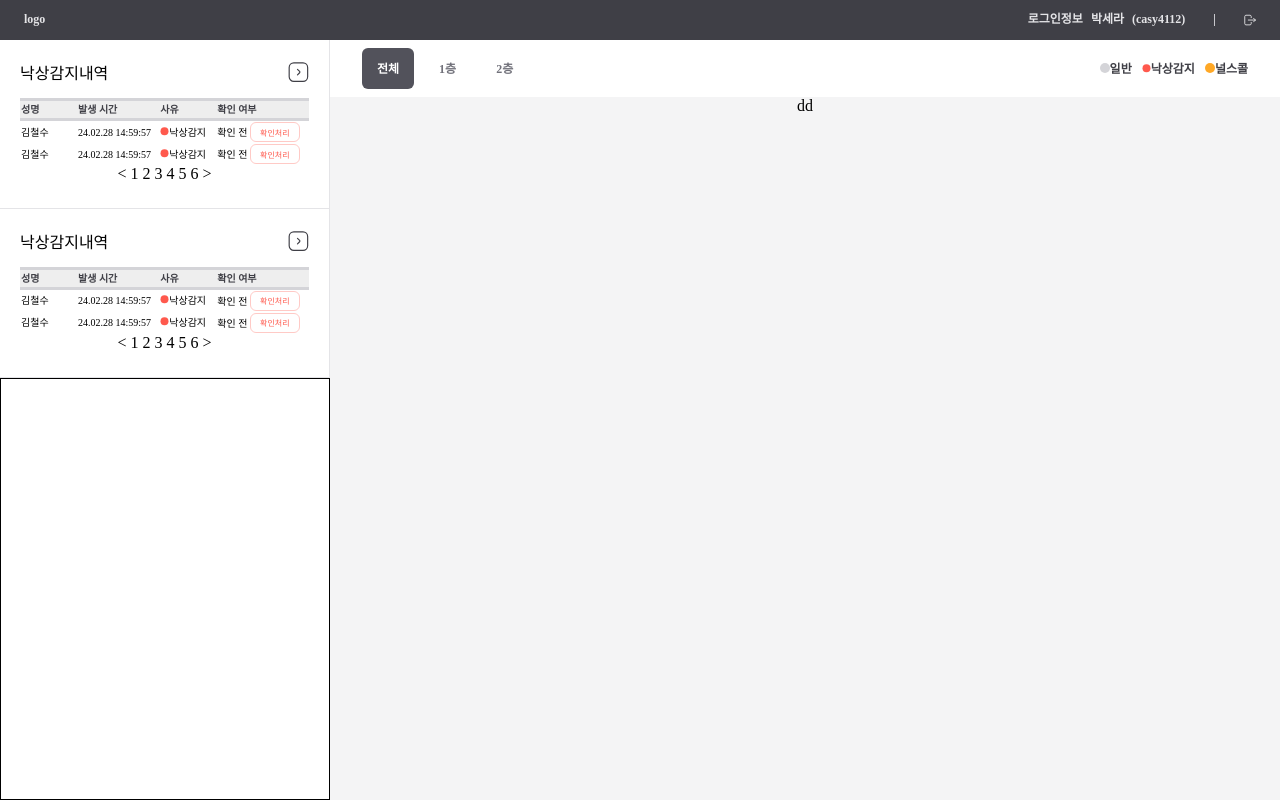
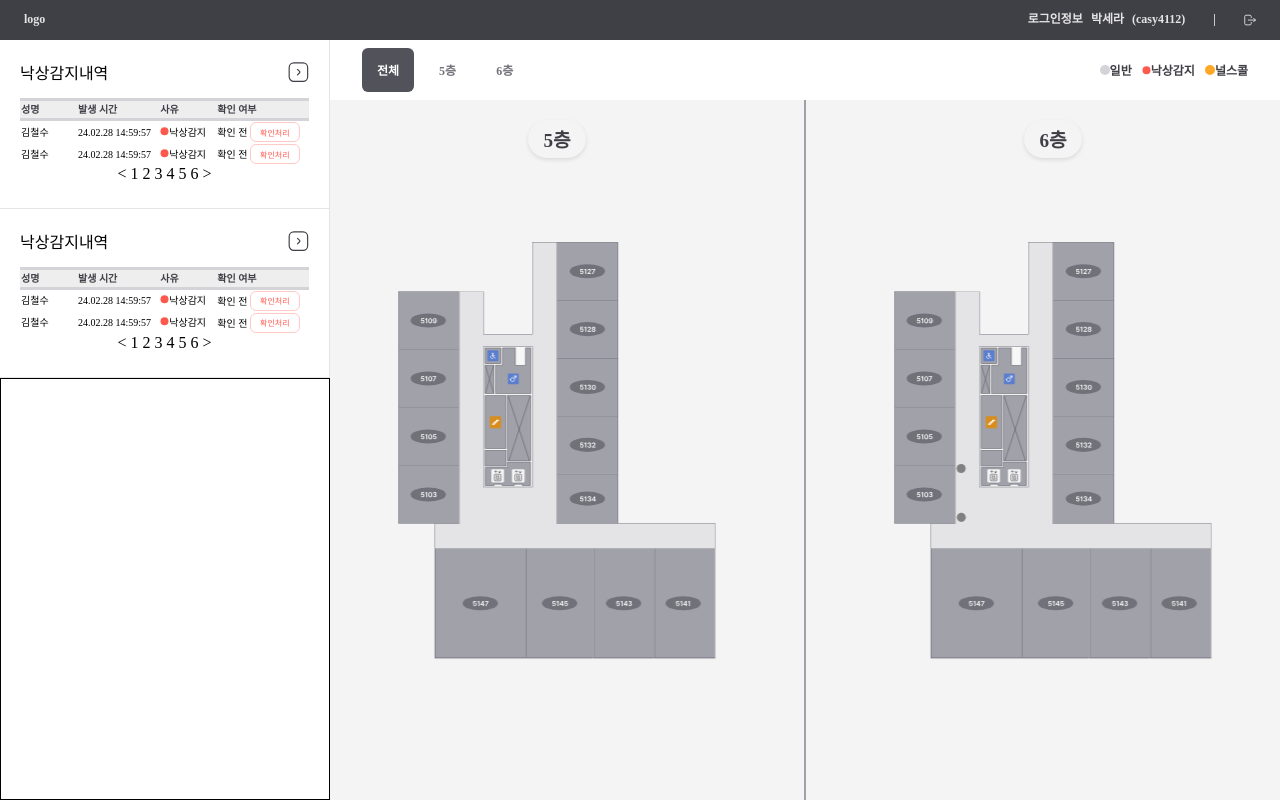
Before and after one commit to sem201/2025_capstone, a React (Vite) app: page / in a window 1280 px wide. Built offline with nearby package versions, Linux system fonts and the light colour scheme.

Commit message:
Feat : 지도에 사용자 위치 표시 기능 완성

```diff
--- a/src/components/mainview/MapHeader.tsx
+++ b/src/components/mainview/MapHeader.tsx
@@ -25,16 +25,16 @@ const MapHeader = ({
         <FloorButton
           currentFloor={currentFloor}
           setCurrentFloor={setCurrentFloor}
-          floor="1"
+          floor="5"
         >
-          1층
+          5층
         </FloorButton>
         <FloorButton
           currentFloor={currentFloor}
           setCurrentFloor={setCurrentFloor}
-          floor="2"
+          floor="6"
         >
-          2층
+          6층
         </FloorButton>
       </S.FloorWrapper>
       <S.UserStatusWrapper>
--- a/src/components/map/MapContainer.tsx
+++ b/src/components/map/MapContainer.tsx
@@ -1,13 +1,169 @@
+import { useEffect, useRef } from "react";
 import styled from "styled-components";
+import Map5 from "@assets/maplayer/map5.svg?component";
+import { useUserStore, UserLocation } from "../../store/userStore";
+
+const CELL_SIZE = 27;
+
 const MapContainer = ({ currentFloor }: { currentFloor: string }) => {
-  return <Wrapper>dd</Wrapper>;
+  const svgRef = useRef<SVGSVGElement>(null);
+  const userLocations = useUserStore(
+    (state: { userLocations: UserLocation[] }) => state.userLocations
+  );
+  const setUserLocations = useUserStore((state) => state.setUserLocations);
+
+  useEffect(() => {
+    const testLocations: UserLocation[] = [
+      {
+        id: "hall_5103",
+        type: "hall",
+        x: 5,
+        y: 1,
+      },
+      {
+        id: "hall_5103",
+        type: "hall",
+        x: 1,
+        y: 1,
+      },
+      // {
+      //   id: "hall_5103",
+      //   type: "hall",
+      //   x: 2,
+      //   y: 2,
+      // },
+    ];
+    setUserLocations(testLocations);
+  }, [setUserLocations]);
+
+  useEffect(() => {
+    if (!svgRef.current) return;
+
+    const existingDots = svgRef.current.querySelectorAll(".location-dot");
+    existingDots.forEach((dot) => dot.remove());
+
+    userLocations.forEach((location) => {
+      const group = svgRef.current?.querySelector(`#${location.id}`);
+      if (group) {
+        const targetRect = group.querySelector(
+          `[id="${location.x}-${location.y}"]`
+        );
+        if (targetRect) {
+          const x = Number(targetRect.getAttribute("x") ?? "0");
+          const y = Number(targetRect.getAttribute("y") ?? "0");
+          const width = Number(targetRect.getAttribute("width") ?? "0");
+          const height = Number(targetRect.getAttribute("height") ?? "0");
+          const transform = targetRect.getAttribute("transform");
+
+          let centerX, centerY;
+          if (transform) {
+            centerX = x - width / 2;
+            centerY = y + height / 2;
+          } else {
+            centerX = x + width / 2;
+            centerY = y + height / 2;
+          }
+
+          const dot = document.createElementNS(
+            "http://www.w3.org/2000/svg",
+            "circle"
+          );
+          dot.setAttribute("cx", centerX.toString());
+          dot.setAttribute("cy", centerY.toString());
+          dot.setAttribute("r", "10");
+          dot.setAttribute("fill", "gray");
+          dot.classList.add("location-dot");
+
+          svgRef.current?.appendChild(dot);
+        }
+      }
+    });
+  }, [userLocations]);
+
+  return (
+    <Wrapper>
+      {currentFloor === "전체" ? (
+        <FullView>
+          <FloorSection>
+            <StyledMap ref={svgRef} viewBox="0 0 703 921" />
+            <FloorLabel>5층</FloorLabel>
+          </FloorSection>
+          <Divider />
+          <FloorSection>
+            <StyledMap ref={svgRef} viewBox="0 0 703 921" />
+            <FloorLabel>6층</FloorLabel>
+          </FloorSection>
+        </FullView>
+      ) : (
+        <SingleView>
+          <StyledMap ref={svgRef} viewBox="0 0 703 921" />
+          <FloorLabel>{currentFloor}층</FloorLabel>
+        </SingleView>
+      )}
+    </Wrapper>
+  );
 };
 
 export default MapContainer;
 
 const Wrapper = styled.section`
+  display: flex;
+  justify-content: center;
+  align-items: center;
   width: 100%;
   height: 100%;
-
+  max-height: calc(100vh - (40px + 60px));
   background-color: ${({ theme }) => theme.colors.B00};
 `;
+
+const FullView = styled.div`
+  display: flex;
+  width: 100%;
+  height: 100%;
+  position: relative;
+`;
+
+const SingleView = styled.div`
+  display: flex;
+  flex-direction: column;
+  justify-content: center;
+  align-items: center;
+  width: 100%;
+  height: 100%;
+  position: relative;
+`;
+
+const FloorSection = styled.div`
+  flex: 1;
+  display: flex;
+  flex-direction: column;
+  align-items: center;
+  justify-content: center;
+  position: relative;
+`;
+
+const Divider = styled.div`
+  width: 2px;
+  height: 100%;
+  background-color: ${({ theme }) => theme.colors.B30};
+  margin: 0 20px;
+`;
+
+const StyledMap = styled(Map5)`
+  width: 70%;
+  height: 70%;
+  max-width: 703px;
+  object-fit: contain;
+`;
+
+const FloorLabel = styled.div`
+  position: absolute;
+  top: 20px;
+  font-size: 1.2rem;
+  font-weight: 600;
+  color: ${({ theme }) => theme.colors.B60};
+  background-color: ${({ theme }) => theme.colors.B00};
+  padding: 5px 15px;
+  border-radius: 20px;
+  box-shadow: 0 2px 4px rgba(0, 0, 0, 0.1);
+`;
--- a/src/store/store.ts
+++ /dev/null
@@ -1,5 +0,0 @@
-import create from "zustand";
-
-type Store = {
-  currentFloor:
-}
--- /dev/null
+++ b/src/store/userStore.ts
@@ -0,0 +1,38 @@
+import { create } from "zustand";
+
+export type LocationType = "hall" | "room";
+
+export interface UserLocation {
+  id: string;
+  type: LocationType;
+  roomNumber?: string;
+  x: number;
+  y: number;
+}
+
+interface UserStore {
+  userLocations: UserLocation[];
+  setUserLocations: (locations: UserLocation[]) => void;
+  addUserLocation: (location: UserLocation) => void;
+  removeUserLocation: (id: string) => void;
+  updateUserLocation: (id: string, location: Partial<UserLocation>) => void;
+}
+
+export const useUserStore = create<UserStore>((set) => ({
+  userLocations: [],
+  setUserLocations: (locations) => set({ userLocations: locations }),
+  addUserLocation: (location) =>
+    set((state) => ({
+      userLocations: [...state.userLocations, location],
+    })),
+  removeUserLocation: (id) =>
+    set((state) => ({
+      userLocations: state.userLocations.filter((loc) => loc.id !== id),
+    })),
+  updateUserLocation: (id, location) =>
+    set((state) => ({
+      userLocations: state.userLocations.map((loc) =>
+        loc.id === id ? { ...loc, ...location } : loc
+      ),
+    })),
+}));
```
Also changed, not shown: src/assets/maplayer/map5.svg (added), src/store/FloorStore.ts (deleted).
